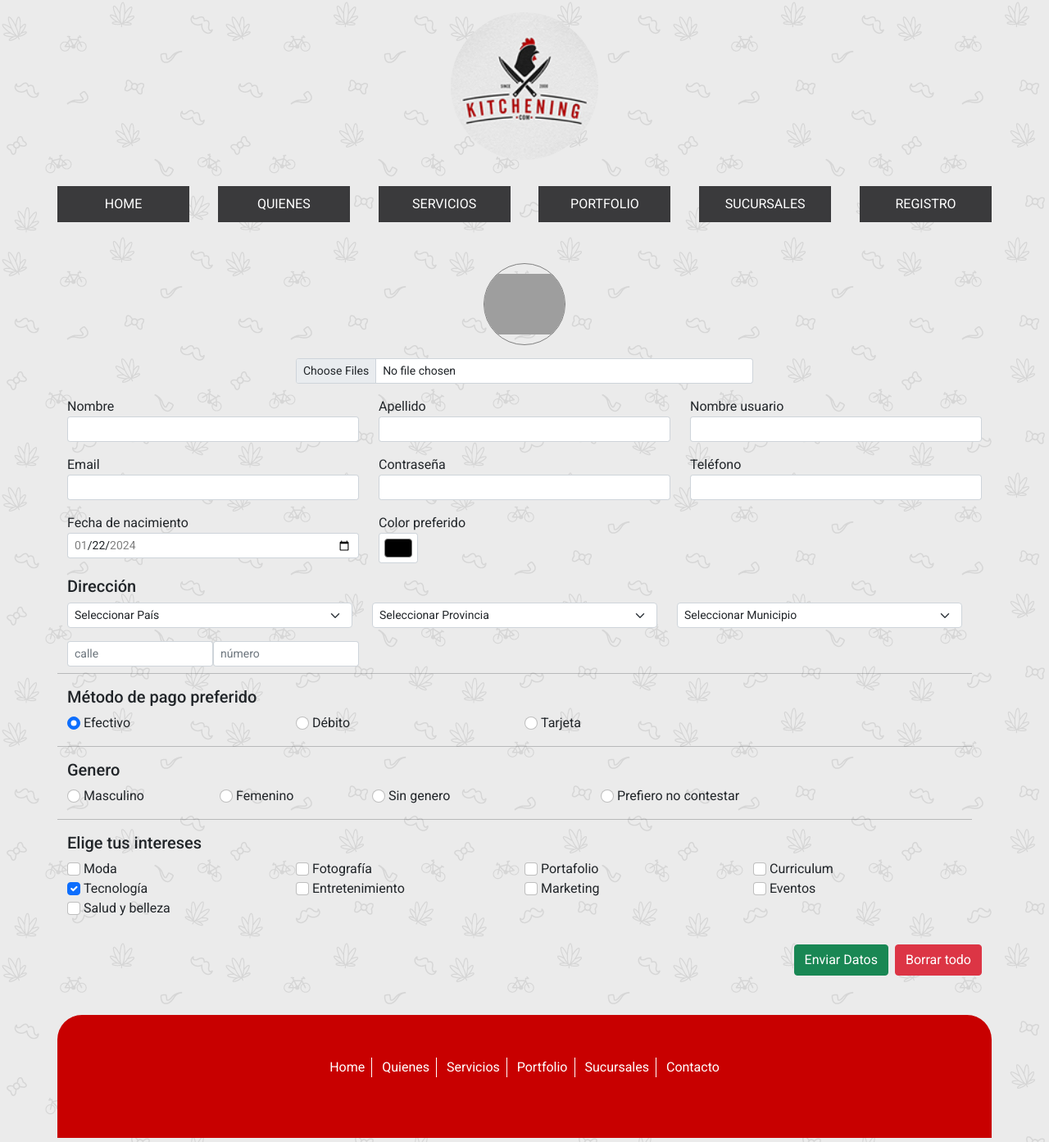
After one commit to comision24/KITCHENING, a Node server app: page /registro in a window 1280 px wide. The commit adds this page. Shown: the whole page at 82% size. Run offline with Node 20, Linux system fonts and the light colour scheme; grey boxes are pictures that could not be loaded.

Commit message:
Kitchening view register and bootstrap styles

```diff
--- a/app.js
+++ b/app.js
@@ -10,5 +10,12 @@ app.get('/',(req,res) => {
   res.sendFile(path.join(__dirname,'./views/home.html'))
 })
 
+app.get('/home',(req,res) => {
+  res.redirect('/');
+})
+
+app.get('/registro',(req, res) => {
+  res.sendFile(path.join(__dirname,'./views/register.html'))
+})
 
 app.listen(port,() => console.log(`http://localhost:${port}`))
--- /dev/null
+++ b/public/css/register.css
@@ -0,0 +1,13 @@
+.register .container-preview-img {
+  width: 100px;
+  height: 100px;
+  border: 1px solid gray;
+  border-radius: 50%;
+  overflow: hidden;
+}
+
+.register .container-preview-img img {
+  width: 100%;
+  height: 100%;
+  object-fit: contain;
+}
--- a/public/css/style.css
+++ b/public/css/style.css
@@ -4,3 +4,4 @@
 @import 'header.css';
 @import 'footer.css';
 @import 'home.css';
+@import 'register.css';
--- a/views/home.html
+++ b/views/home.html
@@ -23,12 +23,12 @@
 
     <nav class="main-nav">
       <ul>
-        <li><a href="">HOME</a></li>
+        <li><a href="/home">HOME</a></li>
         <li><a href="">QUIENES</a></li>
         <li><a href="">SERVICIOS</a></li>
         <li><a href="">PORTFOLIO</a></li>
         <li><a href="">SUCURSALES</a></li>
-        <li><a href="">CONTACTO</a></li>
+        <li><a href="/registro">REGISTRO</a></li>
       </ul>
     </nav>
   </header>
--- /dev/null
+++ b/views/register.html
@@ -0,0 +1,280 @@
+<!DOCTYPE html>
+<html lang="en">
+
+<head>
+  <meta charset="UTF-8">
+  <meta name="viewport" content="width=device-width, initial-scale=1.0">
+  <title>KITCHENING</title>
+
+  <!-- Bootstrap CSS -->
+  <link href="https://cdn.jsdelivr.net/npm/bootstrap@5.0.2/dist/css/bootstrap.min.css" rel="stylesheet"
+    integrity="sha384-EVSTQN3/azprG1Anm3QDgpJLIm9Nao0Yz1ztcQTwFspd3yD65VohhpuuCOmLASjC" crossorigin="anonymous">
+
+
+  <link rel="stylesheet" href="/css/style.css">
+
+  <!-- FONTAWESOME -->
+  <link rel="stylesheet" href="https://cdnjs.cloudflare.com/ajax/libs/font-awesome/6.5.1/css/all.min.css"
+    integrity="sha512-DTOQO9RWCH3ppGqcWaEA1BIZOC6xxalwEsw9c2QQeAIftl+Vegovlnee1c9QX4TctnWMn13TZye+giMm8e2LwA=="
+    crossorigin="anonymous" referrerpolicy="no-referrer" />
+
+    <link rel="shortcut icon" href="/images/logo.ico" type="image/x-icon">
+
+</head>
+
+<body class="home-body">
+  <!-- CABECERA -->
+  <header class="main-header">
+    <img class="logo" src="/images/logo.jpg" alt="logo">
+
+    <a href="#" class="burger-menu">
+      <i class="fa-solid fa-bars"></i>
+    </a>
+
+    <nav class="main-nav">
+      <ul>
+        <li><a href="/home">HOME</a></li>
+        <li><a href="">QUIENES</a></li>
+        <li><a href="">SERVICIOS</a></li>
+        <li><a href="">PORTFOLIO</a></li>
+        <li><a href="">SUCURSALES</a></li>
+        <li><a href="/registro">REGISTRO</a></li>
+      </ul>
+    </nav>
+  </header>
+
+  <main class="register container my-5">
+    <form action="/registro" method="post" class="row">
+
+      <!-- TIPO FILE -->
+      <div class="col-12 d-flex flex-column mb-3">
+      <label class="" for="avatar">
+        <figure class="container-preview-img mx-auto">
+          <img src="https://t4.ftcdn.net/jpg/00/64/67/63/360_F_64676383_LdbmhiNM6Ypzb3FM4PPuFP9rHe7ri8Ju.webp"
+            alt="avatar default">
+        </figure>
+      </label>
+        <input class="form-control form-control-sm w-50 mx-auto" type="file" name="avatar" id="avatar" value="avatar"
+          accept=".jpg" multiple>
+
+      </div>
+
+      <!-- TIPO TEXT -->
+      <div class="col-10 mx-auto col-md-6 col-lg-4 d-flex flex-column mb-3">
+        <label class="" for="nombre">Nombre</label>
+        <input class="form-control form-control-sm" type="text" name="nombre" value="" id="nombre">
+      </div>
+
+      <div class="col-10 mx-auto col-md-6 col-lg-4 d-flex flex-column mb-3">
+        <label for="apellido">Apellido</label>
+        <input class="form-control form-control-sm" type="text" name="apellido" value="" id="apellido">
+      </div>
+
+      <div class="col-10 mx-auto col-md-6 col-lg-4 d-flex flex-column mb-3">
+        <label for="usuario">Nombre usuario</label>
+        <input class="form-control form-control-sm" type="text" name="usuario" value="" id="usuario">
+      </div>
+
+      <!-- TIPO EMAIL -->
+      <div class="col-10 mx-auto col-md-6 col-lg-4 d-flex flex-column mb-3">
+        <label for="email">Email</label>
+        <input class="form-control form-control-sm" type="email" name="email" value="" id="email">
+      </div>
+
+      <!-- TIPO PASSWORD -->
+      <div class="col-10 mx-auto col-md-6 col-lg-4 d-flex flex-column mb-3">
+        <label for="contrasenia">Contraseña</label>
+        <input class="form-control form-control-sm" type="password" name="contrasenia" value="" id="contrasenia">
+      </div>
+
+      <!-- TIPO TEL -->
+      <div class="col-10 mx-auto col-md-6 col-lg-4 d-flex flex-column mb-3">
+        <label for="telefono">Teléfono</label>
+        <input class="form-control form-control-sm" type="tel" name="telefono" value="" id="telefono">
+      </div>
+
+      <!-- TIPO DATE -->
+      <div class="col-10 mx-auto col-md-6 col-lg-4 d-flex flex-column mb-3">
+        <label for="fechaNac">Fecha de nacimiento</label>
+        <input class="form-control form-control-sm" type="date" name="fechaNac" value="2024-01-22" min="2024-01-01"
+          max="2024-01-31" id="fechaNac">
+      </div>
+
+      <!-- TIPO COLOR -->
+      <div class="col-8 d-flex flex-column mb-3">
+        <label for="colorPref">Color preferido</label>
+        <input class="form-control form-control-sm form-control-color" type="color" name="colorPref" value=""
+          id="colorPref">
+      </div>
+
+      <div class="col-12 row">
+        <h5 class="col-12">Dirección</h5>
+        <!-- SELECT PAÍS -->
+        <div class="col-4 mb-3">
+          <select class="form-select form-select-sm" name="Pais">
+            <option value="" selected hidden>Seleccionar País</option>
+            <option value="ARG">Argentina</option>
+            <option value="URU">Uruguay</option>
+            <option value="PAR">Paraguay</option>
+            <option value="CHI">Chile</option>
+          </select>
+        </div>
+
+        <!-- SELECT PROVINCIA-->
+        <div class="col-4 mb-3">
+          <select class="form-select form-select-sm" name="provincia">
+            <option value="" selected hidden>Seleccionar Provincia</option>
+            <option value="Buenos Aires">Buenos Aires</option>
+            <option value="Tucuman">Tucuman</option>
+            <option value="Formosa">Formosa</option>
+          </select>
+        </div>
+
+        <!-- SELECT MUNICIPIOS -->
+        <div class="col-4 mb-3">
+          <select class="form-select form-select-sm" name="municipios">
+            <option value="" selected hidden>Seleccionar Municipio</option>
+            <option value="Buenos Aires">Malvinas Argentinas</option>
+            <option value="Tucuman">San Miguel</option>
+            <option value="Formosa">Jose Clemente Paz</option>
+          </select>
+        </div>
+
+        <!-- TIPO NUMBER -->
+        <div class="col-12 d-flex">
+          <div class="">
+            <input class="form-control form-control-sm" type="text" name="calle" value="" placeholder="calle">
+          </div>
+          <div class="">
+            <input class="form-control form-control-sm" type="number" name="numero" value="" placeholder="número">
+          </div>
+        </div>
+
+      </div>
+
+      <!-- TIPO RADIO -->
+      <div class="col-12 row my-2">
+        <hr>
+        <h5 class="col-12">Método de pago preferido</h5>
+
+        <div class="col-3">
+          <input type="radio" class="form-check-input" name="metodoPagoPref" id="efectivo" value="efectivo" checked>
+          <label for="efectivo">Efectivo</label>
+        </div>
+
+        <div class="col-3">
+          <input type="radio" class="form-check-input" name="metodoPagoPref" id="debito" value="debito">
+          <label for="debito">Débito</label>
+        </div>
+
+        <div class="col-3">
+          <input type="radio" class="form-check-input" name="metodoPagoPref" id="tarjeta" value="tarjeta">
+          <label for="tarjeta">Tarjeta</label>
+        </div>
+      </div>
+
+      <!-- TIPO RADIO -->
+      <div class="col-12 row my-2">
+        <hr>
+        <h5 class="col-12">Genero</h5>
+
+        <div class="col-2">
+          <input type="radio" class="form-check-input" name="genero" id="masculino" value="masculino">
+          <label for="masculino">Masculino</label>
+        </div>
+        <div class="col-2">
+          <input type="radio" class="form-check-input" name="genero" id="femenino" value="femenino">
+          <label for="femenino">Femenino</label>
+        </div>
+        <div class="col-3">
+          <input type="radio" class="form-check-input" name="genero" id="sinGenero" value="sinGenero">
+          <label for="sinGenero">Sin genero</label>
+        </div>
+        <div class="col-4">
+          <input type="radio" class="form-check-input" name="genero" id="prefNo" value="prefNo">
+          <label for="prefNo">Prefiero no contestar</label>
+        </div>
+      </div>
+
+
+      <!-- TIPO CHECKBOX -->
+      <div class="row my-2">
+        <hr>
+        <h5 class="col-12">Elige tus intereses</h5>
+
+        <div class="col-3">
+          <input type="checkbox" class="form-check-input" name="intereses" id="moda" value="moda">
+          <label for="moda">Moda</label>
+        </div>
+
+        <div class="col-3">
+          <input type="checkbox" class="form-check-input" name="intereses" id="fotografia" value="fotografia">
+          <label for="fotografia">Fotografía</label>
+        </div>
+
+        <div class="col-3">
+          <input type="checkbox" class="form-check-input" name="intereses" id="portafolio" value="portafolio">
+          <label for="portafolio">Portafolio</label>
+        </div>
+
+        <div class="col-3">
+          <input type="checkbox" class="form-check-input" name="intereses" id="cv" value="cv">
+          <label for="cv">Curriculum</label>
+        </div>
+
+        <div class="col-3">
+          <input type="checkbox" class="form-check-input" name="intereses" id="tecnologia" value="tecnologia" checked>
+          <label for="tecnologia">Tecnología</label>
+        </div>
+
+        <div class="col-3">
+          <input type="checkbox" class="form-check-input" name="intereses" id="entretenimiento" value="entretenimiento">
+          <label for="entretenimiento">Entretenimiento</label>
+        </div>
+
+        <div class="col-3">
+          <input type="checkbox" class="form-check-input" name="intereses" id="marketing" value="marketing">
+          <label for="marketing">Marketing</label>
+        </div>
+
+        <div class="col-3">
+          <input type="checkbox" class="form-check-input" name="intereses" id="eventos" value="eventos">
+          <label for="eventos">Eventos</label>
+        </div>
+
+        <div class="col-3">
+          <input type="checkbox" class="form-check-input" name="intereses" id="saludBelleza" value="saludBelleza">
+          <label for="saludBelleza">Salud y belleza</label>
+        </div>
+      </div>
+
+      <div class="d-flex justify-content-end gap-2 mt-4">
+        <button class="btn btn-success" type="submit">Enviar Datos</button>
+        <button class="btn btn-danger" type="reset">Borrar todo</button>
+      </div>
+    </form>
+  </main>
+
+
+  <footer class="main-footer">
+    <nav>
+      <ul>
+        <li><a href="">Home</a></li>
+        <li><a href="">Quienes</a></li>
+        <li><a href="">Servicios</a></li>
+        <li><a href="">Portfolio</a></li>
+        <li><a href="">Sucursales</a></li>
+        <li><a href="">Contacto</a></li>
+      </ul>
+    </nav>
+  </footer>
+
+
+  <!-- SCRIPT BOOTSTRAP -->
+  <script src="https://cdn.jsdelivr.net/npm/bootstrap@5.0.2/dist/js/bootstrap.bundle.min.js"
+    integrity="sha384-MrcW6ZMFYlzcLA8Nl+NtUVF0sA7MsXsP1UyJoMp4YLEuNSfAP+JcXn/tWtIaxVXM"
+    crossorigin="anonymous"></script>
+
+</body>
+
+</html>
```
Also changed, not shown: public/images/logo.ico (added).
